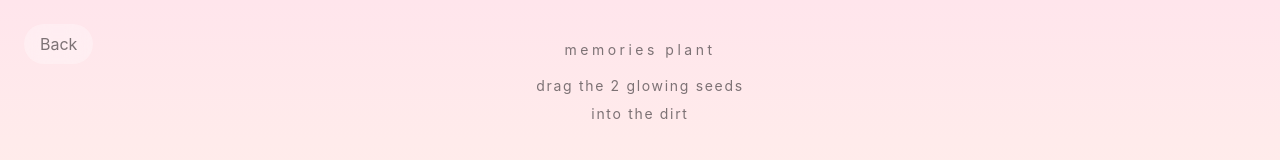
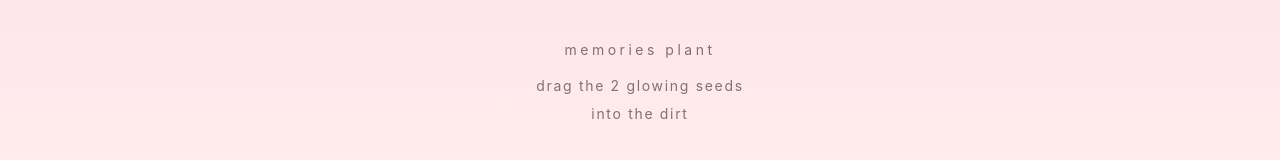
Before and after one commit to vinassadpc/For-mom-and-dad, a React (Vite) app: page /memories in a window 1280 px wide. Shown: the top 160 px of the page. Built offline with nearby package versions, Linux system fonts and the light colour scheme.

Commit message:
final project

```diff
--- a/src/pages/Memories.jsx
+++ b/src/pages/Memories.jsx
@@ -141,25 +141,6 @@ useEffect(() => {
   return (
 
     <div className="relative min-h-screen overflow-hidden bg-gradient-to-b from-[#ffe5ec] via-[#fff6e9] to-[#dff5e3]">
-
-      <button
-        onClick={() => navigate("/")}
-        className="
-        absolute
-        top-6
-        left-6
-
-        px-4 py-2
-        rounded-full
-
-        bg-white/30
-        backdrop-blur-md
-
-        text-[#7d7275]
-    "
-        >
-        Back
-    </button>
 
       {/* title */}
       <div className="absolute top-10 left-1/2 -translate-x-1/2 text-[#7d7275] tracking-[0.25em] text-sm">
```
